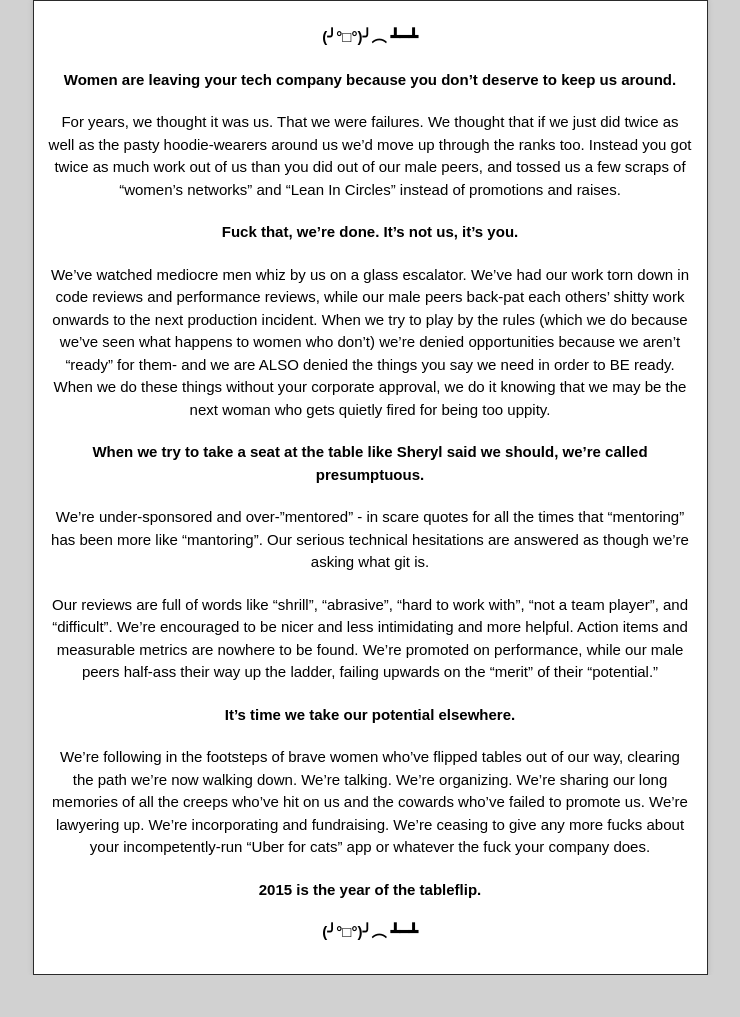
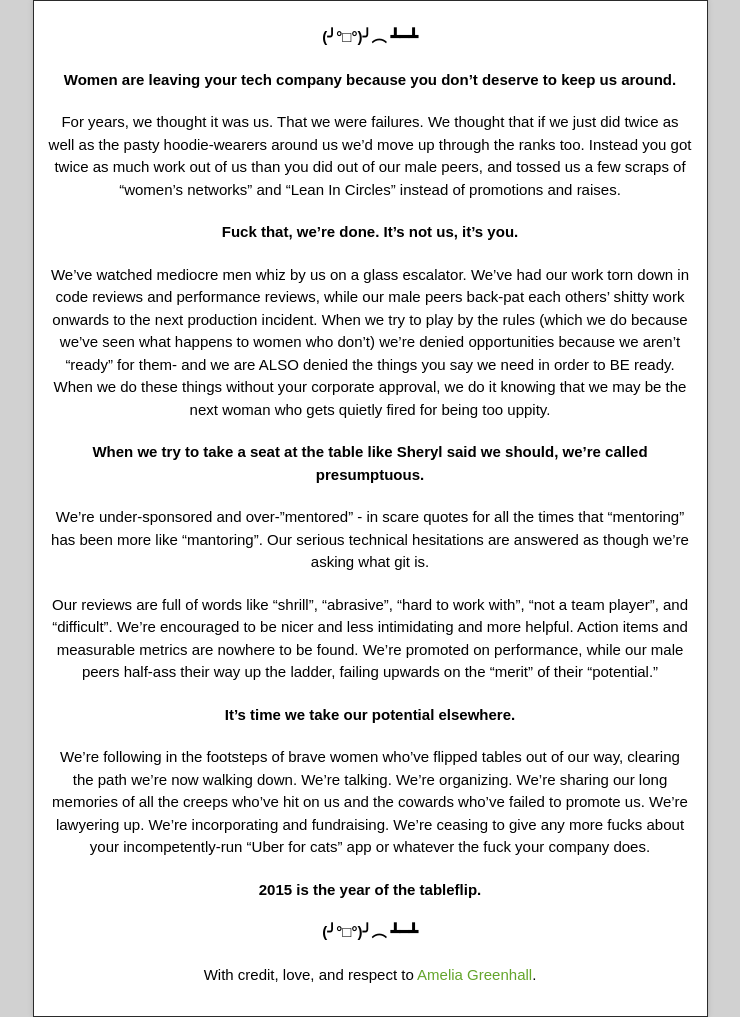
Before and after one commit to tableflipclub/site, a plain HTML site: page index.html in a window 1280 px wide. Shown: the whole page, without its empty margins (270-1010 px from the left). Before the commit the page ends 975 px from the top, so only its background shows below. Drawn offline with nearby package versions, Linux system fonts and the light colour scheme.

Commit message:
Update index.html
adding credit :)

```diff
--- a/index.html
+++ b/index.html
@@ -46,6 +46,8 @@
 <p><strong>2015 is the year of the tableflip.</strong></p>
 
 <p><strong>(╯°□°)╯︵ ┻━┻</strong></p>
+
+<p>With credit, love, and respect to <a href="https://twitter.com/ameliagreenhall/status/562693089467580416">Amelia Greenhall</a>.</p>
         </article>
     </div>
   </div>
```
